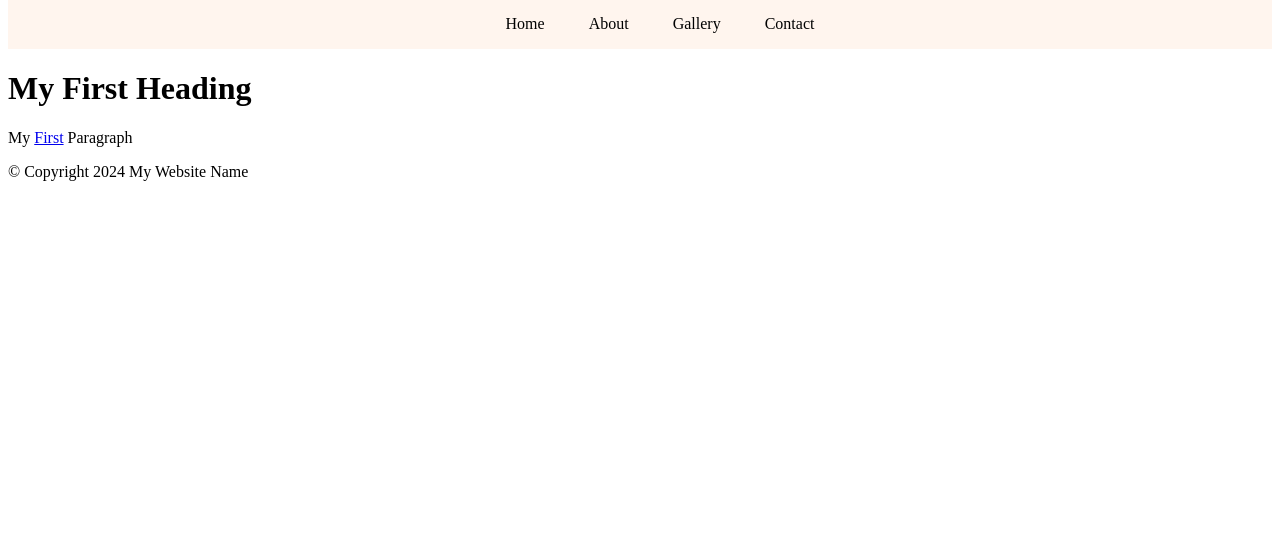
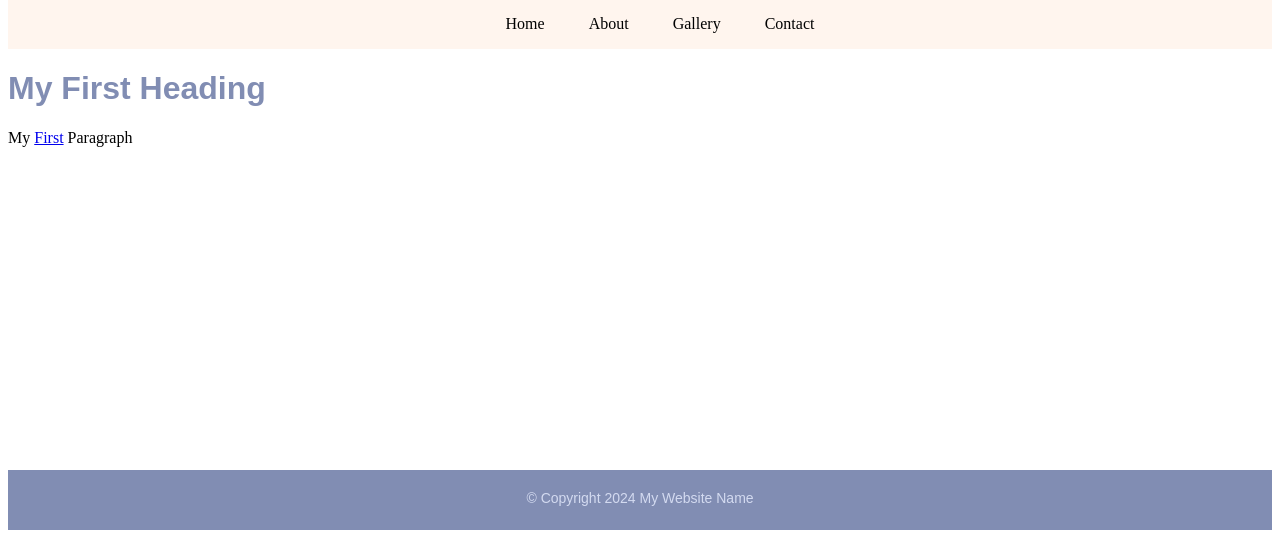
Before and after one commit to rloke/tutorialwebsite, a plain HTML site: page index.html in a window 1280 px wide. Shown: the part 411-949 px from the top of the page. Before the commit the page ends 800 px from the top, so only its background shows below. Drawn offline with Linux system fonts and the light colour scheme.

Commit message:
css commit 3

```diff
--- a/index.html
+++ b/index.html
@@ -46,6 +46,22 @@
             padding-top: 2px;
             height: 50px;
         }
+        main {
+            height: 400px;
+        }
+        main h1 {
+            color: rgb(129, 141, 179);
+            font-family:Arial, Helvetica, sans-serif;
+        }
+        footer {
+            height: 40px;
+            background-color: rgb(129, 141, 179);
+            text-align: center;
+            padding-top: 20px;
+            color: rgb(211, 218, 240);
+            font-family:Arial, Helvetica, sans-serif;
+            font-size: 14px;  /* 16px = 1em = 1rem = 100% = 12pt || 14px = 0.9em = 0.9rem = 90% = 11pt */
+        }
     </style>
 </head>
 <body>
```
